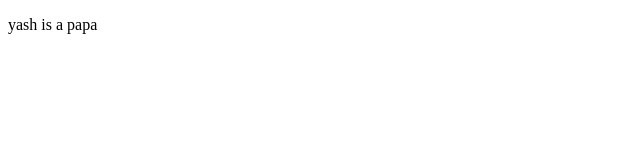
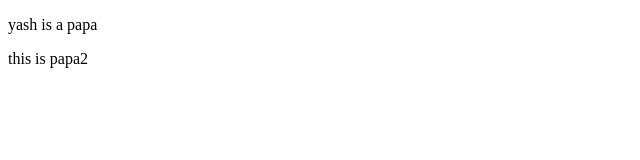
Before and after one commit to Ykyadav2004/localrepo, a plain HTML site: page index.html in a window 1280 px wide. Shown: the full height of the page, 0-640 px from the left. Drawn offline with Linux system fonts and the light colour scheme.

Commit message:
feature 1 changes

```diff
--- a/index.html
+++ b/index.html
@@ -7,5 +7,7 @@
 </head>
 <body>
     <p> yash is a papa</p>
+
+    <p> this is papa2</p>
 </body>
 </html>
```
